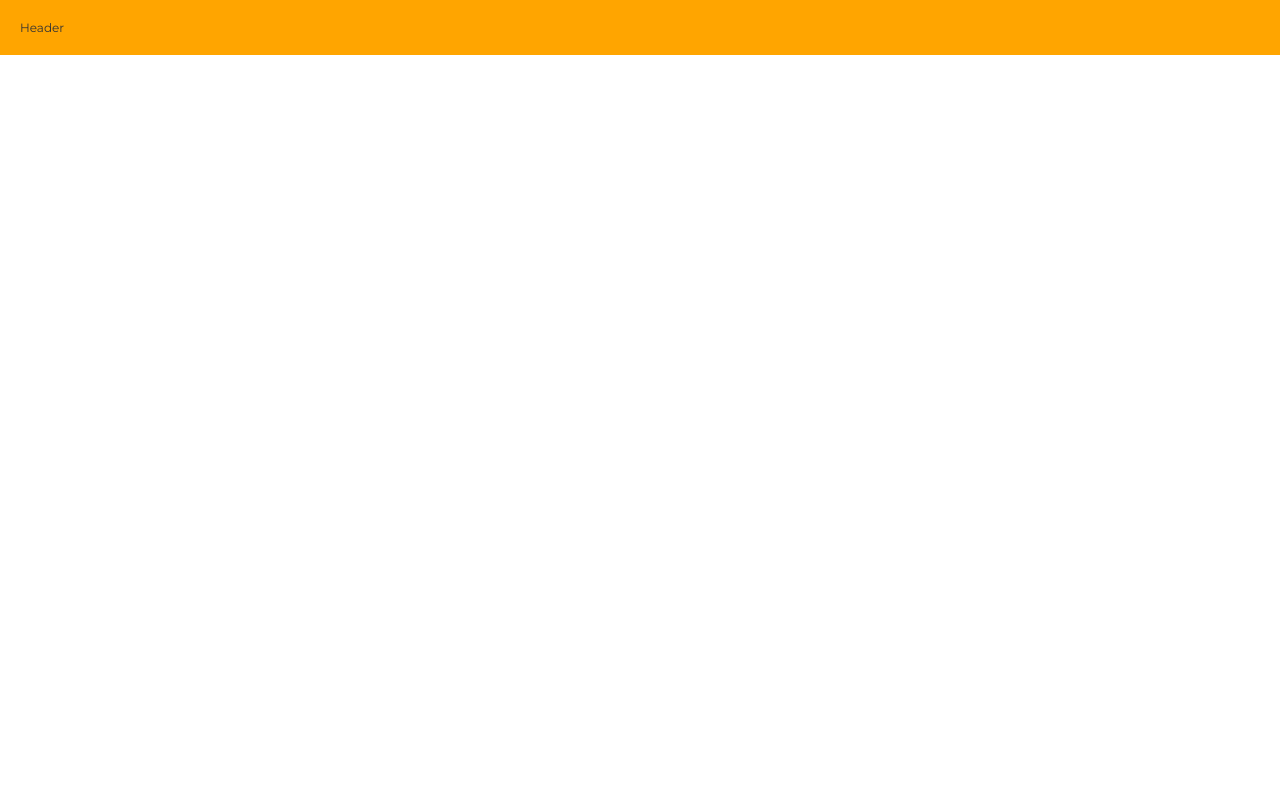
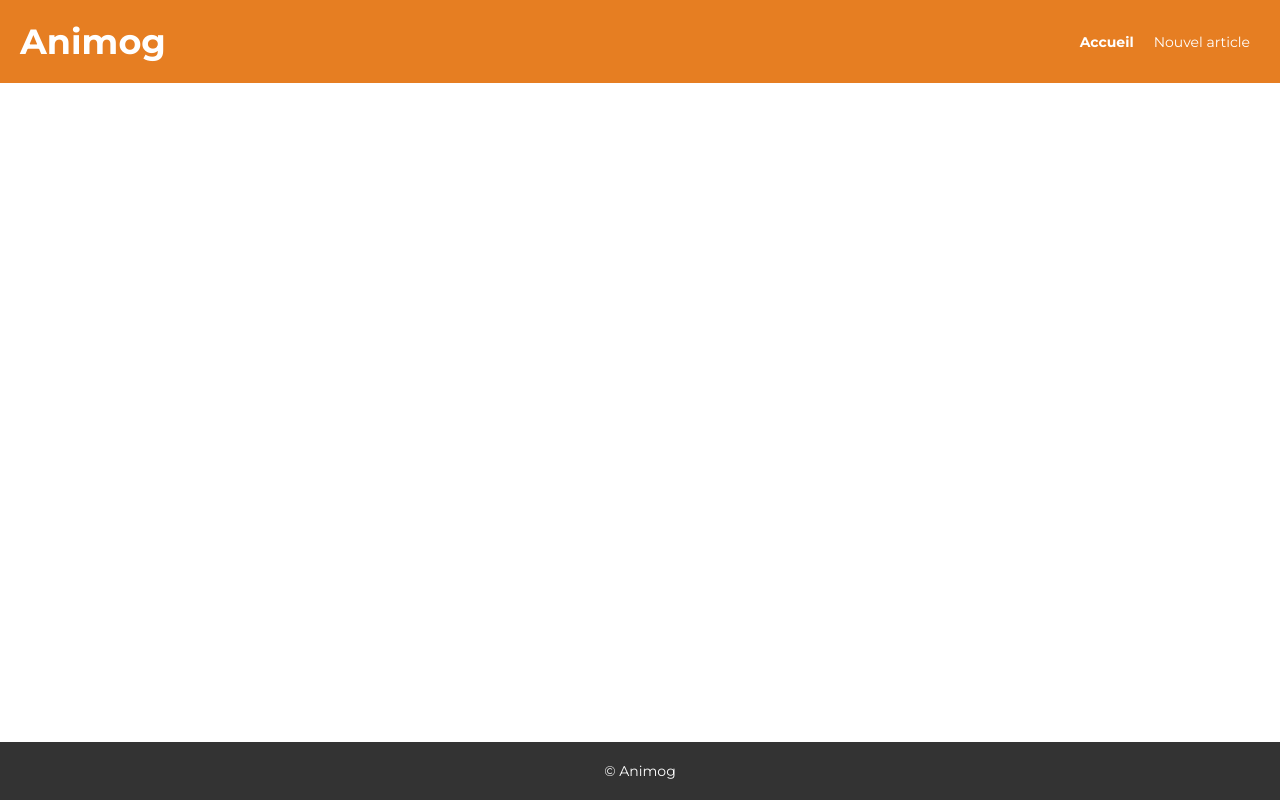
Before and after one commit to soulei-dev/animog, a website built with webpack: page src/index.html in a window 1280 px wide. Built offline with nearby package versions, Linux system fonts and the light colour scheme.

Commit message:
setting up header and footer base

```diff
--- a/src/assets/styles/_base.scss
+++ b/src/assets/styles/_base.scss
@@ -29,7 +29,7 @@ h4 {
 }
 
 ul {
-    list-style: 0;
+    list-style: none;
 }
 
 img {
--- a/src/assets/styles/_variables.scss
+++ b/src/assets/styles/_variables.scss
@@ -3,6 +3,7 @@
     --dark: #e67e22;
     --accent: #34495e;
     --text:#333333;
+    --dark-grey: rgb(51, 51, 51);
     --divider: #ecf0f1;
     --font-family: 'Montserrat', sans-serif;
     --box-shadow: 0 1px 2px 0 rgba(60, 64, 67, .3), 0 1px 3px 1px rgba(60, 64, 67, .15);
--- a/src/assets/styles/styles.scss
+++ b/src/assets/styles/styles.scss
@@ -17,8 +17,31 @@
 
 header {
     grid-area: header;
-    background: orange;
+    background: var(--dark);
     padding: 20px;
+    display: flex;
+    flex-flow: row nowrap;
+    justify-content: space-between;
+    align-items: center;
+    a {
+        color: #ffffff;
+    }
+    .header-logo {
+        font-size: 35px;
+        font-weight: 700;
+    }
+    ul {
+        display: flex;
+        li {
+            .header-nav {
+                font-size: 14px;
+                padding: 0 10px;
+            }
+            .active {
+                font-weight: 800;
+            }
+        }
+    }
 }
 
 .content {
@@ -29,6 +52,9 @@ header {
 
 footer {
     grid-area: footer;
-    // background: #333;
+    background: var(--dark-grey);
     padding: 20px;
+    font-size: 14px;
+    text-align: center;
+    color: #ffffff;
 }
--- a/src/index.html
+++ b/src/index.html
@@ -12,11 +12,21 @@
   </head>
   <body>
     <div class="container">
-      <header>Header</header>
+      <header>
+        <a class="header-logo" href="./index.html">Animog</a>
+        <ul>
+          <li>
+            <a href="./index.html" class="header-nav active">Accueil</a>
+          </li>
+          <li>
+            <a href="./form.html" class="header-nav"> Nouvel article</a>
+          </li>
+        </ul>
+      </header>
       <div class="content">
 
       </div>
-      <footer></footer>
+      <footer>© Animog</footer>
     </div>
   </body>
 </html>
```
